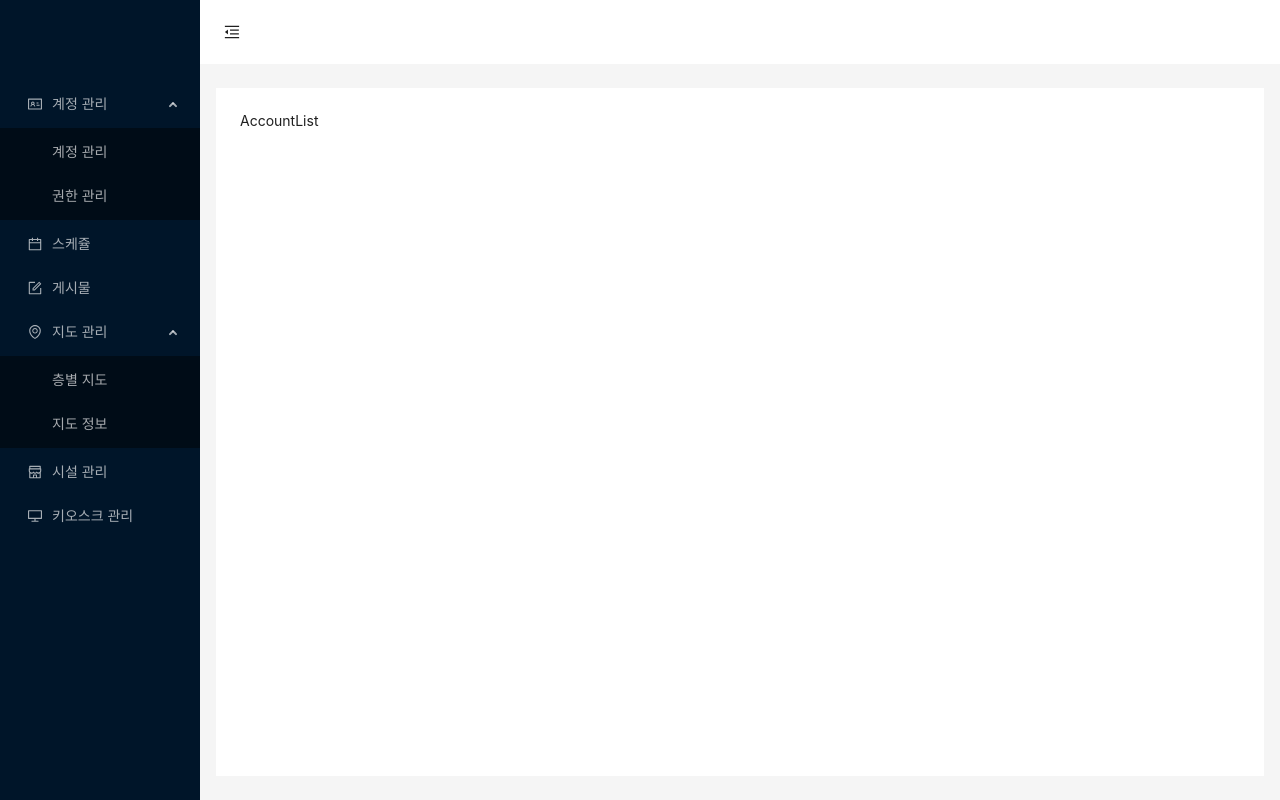
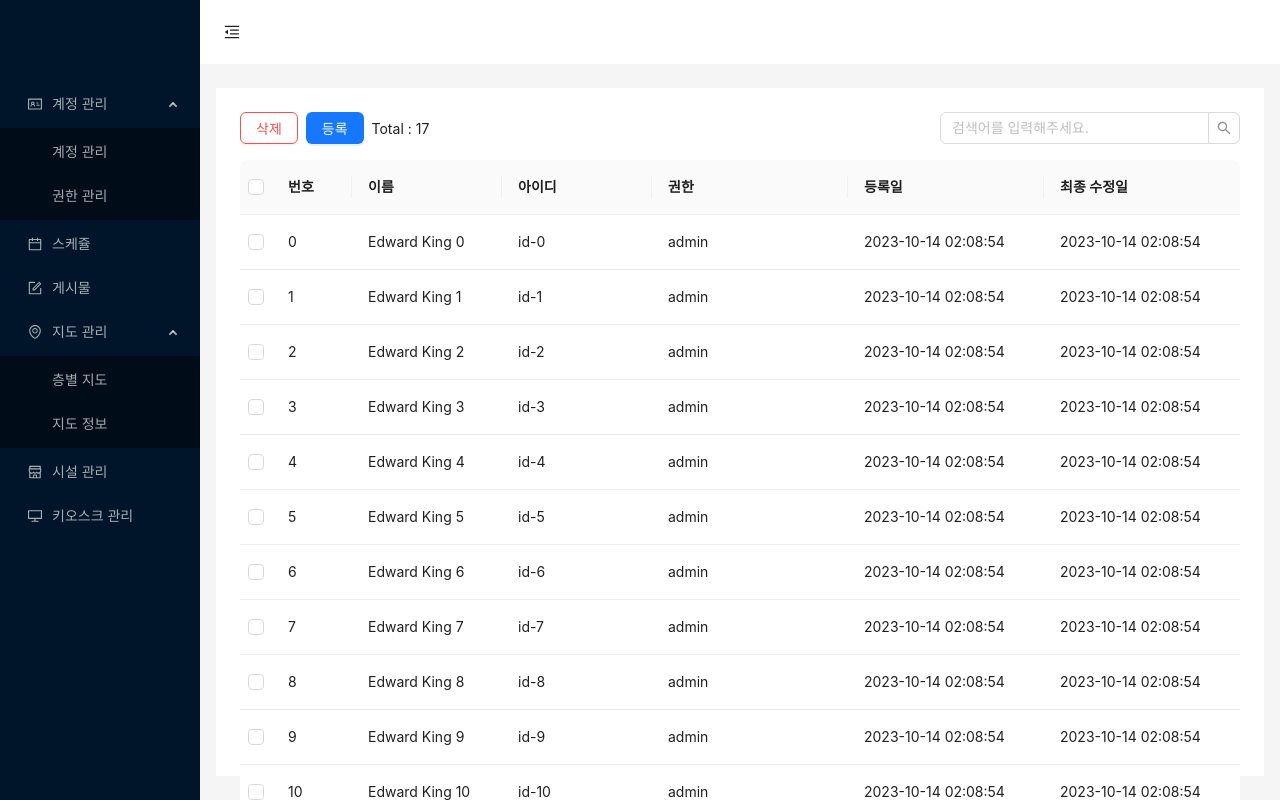
Before and after one commit to limlimlimlimlimlim/tov-cms, a Next.js app in the folder apps/cms-fe/: page /account/list in a window 1280 px wide. Built offline with nearby package versions, Linux system fonts and the light colour scheme.

Commit message:
feat: #5 create account list ui

```diff
--- a/apps/cms-fe/app/account/list/page.tsx
+++ b/apps/cms-fe/app/account/list/page.tsx
@@ -1,3 +1,108 @@
+"use client";
+import { Button, Flex, Input, Table } from "antd";
+import { useCallback, useEffect, useState } from "react";
+import { format } from "date-fns";
+import type { ColumnsType } from "antd/es/table";
+import type { AccountItem } from "../../../interface/account";
+
+const { Search } = Input;
+
+const columns: ColumnsType<AccountItem> = [
+  {
+    title: "번호",
+    dataIndex: "no",
+    width: 80,
+  },
+  {
+    title: "이름",
+    dataIndex: "name",
+    width: 150,
+  },
+  {
+    title: "아이디",
+    dataIndex: "id",
+    width: 150,
+  },
+  {
+    title: "권한",
+    dataIndex: "permission",
+  },
+  {
+    title: "등록일",
+    dataIndex: "createDate",
+    render: (date: Date) => format(date, "yyyy-MM-dd hh:mm:ss"),
+  },
+  {
+    title: "최종 수정일",
+    dataIndex: "modifiedDate",
+    render: (date: Date) => format(date, "yyyy-MM-dd hh:mm:ss"),
+  },
+];
+
 export default function AccountList() {
-  return <div>AccountList</div>;
+  const [count, setCount] = useState(17);
+  const [data, setData] = useState<AccountItem[]>([]);
+
+  useEffect(() => {
+    const temp: AccountItem[] = [];
+    for (let i = 0; i < 100; i++) {
+      temp.push({
+        key: i,
+        no: i,
+        name: `Edward King ${i}`,
+        id: `id-${i}`,
+        permission: `admin`,
+        createDate: new Date(),
+        modifiedDate: new Date(),
+      });
+    }
+    setData(temp);
+  }, []);
+
+  const onSearch = useCallback(() => {
+    console.log("on search");
+  }, []);
+
+  const rowSelection = {
+    onChange: (selectedRowKeys: React.Key[], selectedRows: AccountItem[]) => {
+      console.log(
+        `selectedRowKeys: ${selectedRowKeys}`,
+        "selectedRows: ",
+        selectedRows
+      );
+    },
+    getCheckboxProps: (record: AccountItem) => ({
+      disabled: record.name === "Disabled User", // Column configuration not to be checked
+      name: record.name,
+    }),
+  };
+
+  return (
+    <Flex vertical gap="middle">
+      <Flex justify="space-between">
+        <Flex gap="small" align="center">
+          <Button danger>삭제</Button>
+          <Button type="primary">등록</Button>
+          <span>Total : {count}</span>
+        </Flex>
+        <Flex>
+          <Search
+            placeholder="검색어를 입력해주세요."
+            onSearch={onSearch}
+            style={{ width: 300 }}
+          />
+        </Flex>
+      </Flex>
+      <Table
+        columns={columns}
+        dataSource={data}
+        pagination={{ pageSize: 50 }}
+        scroll={{ y: 750 }}
+        rowSelection={{
+          type: "checkbox",
+          ...rowSelection,
+        }}
+      />
+    </Flex>
+  );
 }
--- a/apps/cms-fe/app/layout.tsx
+++ b/apps/cms-fe/app/layout.tsx
@@ -1,7 +1,7 @@
 import "./globals.css";
 import type { Metadata } from "next";
 import { Inter } from "next/font/google";
-import AppContainer from "../components/app-container/app-container";
+import AppContainer from "../component/app-container/app-container";
 
 const inter = Inter({ subsets: ["latin"] });
 
--- /dev/null
+++ b/apps/cms-fe/interface/account.ts
@@ -0,0 +1,9 @@
+export interface AccountItem {
+  key: React.Key;
+  no: number;
+  name: string;
+  id: string;
+  permission: string;
+  createDate: Date;
+  modifiedDate: Date;
+}
--- a/apps/cms-fe/package.json
+++ b/apps/cms-fe/package.json
@@ -12,6 +12,7 @@
     "@ant-design/icons": "^5.2.6",
     "antd": "^5.10.0",
     "axios": "^1.5.1",
+    "date-fns": "^2.30.0",
     "next": "^13.4.19",
     "react": "^18.2.0",
     "react-dom": "^18.2.0",
--- a/packages/eslint-config-custom/next.js
+++ b/packages/eslint-config-custom/next.js
@@ -42,6 +42,8 @@ module.exports = {
     "@typescript-eslint/no-unsafe-assignment": "off",
     "@typescript-eslint/no-unsafe-call": "off",
     "@typescript-eslint/no-explicit-any": "off",
+    "@typescript-eslint/restrict-template-expressions": "off",
+    "no-console": "off",
     "react/jsx-sort-props": "off",
     "react/function-component-definition": [
       2,
```
Also changed, not shown: apps/cms-fe/component/app-container/app-container.tsx (renamed from apps/cms-fe/components/app-container/app-container.tsx), apps/cms-fe/component/app-hader/app-header.tsx (renamed from apps/cms-fe/components/app-hader/app-header.tsx), apps/cms-fe/component/app-sider/app-sider.tsx (renamed from apps/cms-fe/components/app-sider/app-sider.tsx), apps/cms-fe/component/app-sider/styles.module.css (renamed from apps/cms-fe/components/app-sider/styles.module.css), 2 other files (tests, documents, lock files or other folders).
